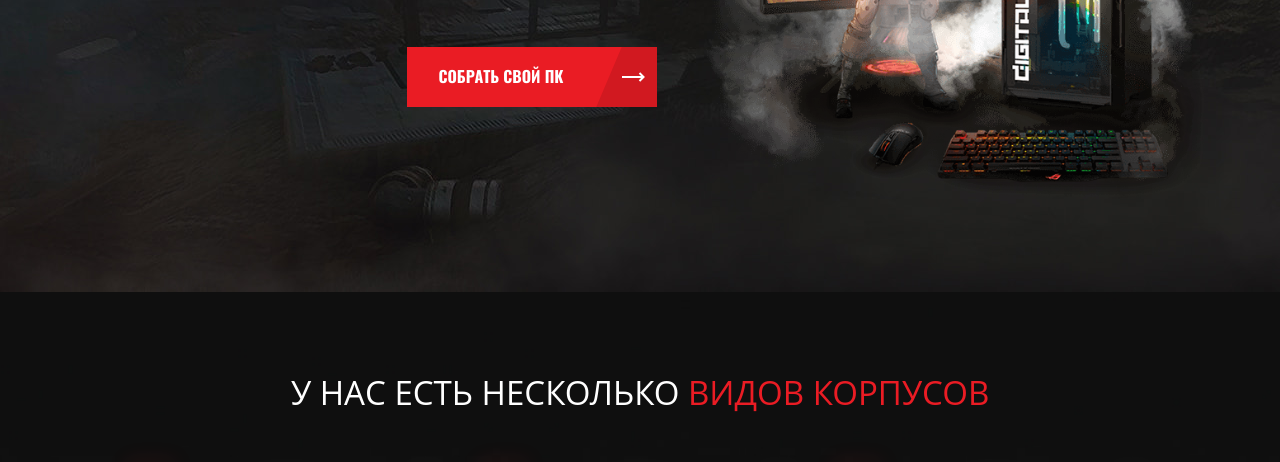
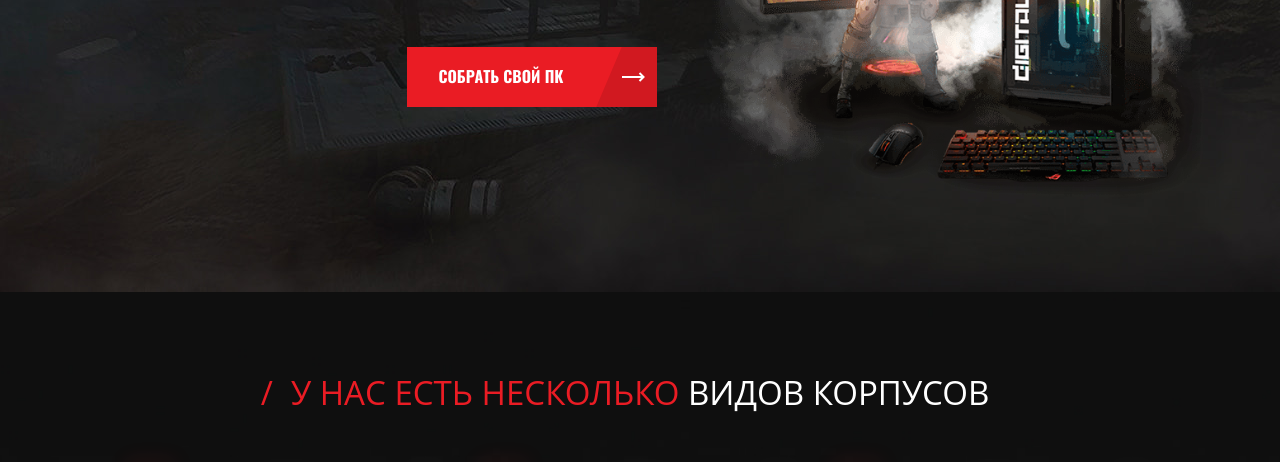
Before and after one commit to mazax1ct/dr-landing, a website: page src/index.html in a window 1280 px wide. Shown: the part 478-940 px from the top of the page. Drawn offline with nearby package versions, Linux system fonts and the light colour scheme; files that its build step writes are made by us from their sources; files whose address does not match are found by name; a web font is replaced by a local one.

Commit message:
remake titles

```diff
--- a/src/css/base/_typography.sass
+++ b/src/css/base/_typography.sass
@@ -62,14 +62,8 @@ img
 
   span
     &:first-child
-      color: #fff
-
-      //@media(min-width: 1200px)
-        border-top: 2px solid transparent
-        border-bottom: 2px solid currentColor
-
-    &:nth-child(2)
       color: $main_color
+      position: relative
 
       &::-moz-selection
         background: #fff
@@ -77,6 +71,27 @@ img
       &::selection
         background: #fff
 
+      &::before
+        content: '/'
+        left: -15px
+        pointer-events: none
+        position: absolute
+        top: 50%
+        transform: translateY(-50%)
+        user-select: none
+
+        @media(min-width: 1200px)
+          left: -30px
+
+    //&:nth-child(2)
+      color: $main_color
+
+      //&::-moz-selection
+        background: #fff
+
+      //&::selection
+        background: #fff
+
       //@media(min-width: 1200px)
         border-bottom: 2px solid transparent
         border-top: 2px solid currentColor
--- a/src/template/screen_9.html
+++ b/src/template/screen_9.html
@@ -1,6 +1,8 @@
 <div class="screen-9">
+  <div class="container">
+    <h2 class="title"><span>Разновидности</span> <span>цветовой гаммы</span></h2>
+  </div>
   <div class="screen-9__inner">
-    <h2 class="title"><span>Разновидности</span> <span>цветовой гаммы</span></h2>
     <div class="js-list-5 list-5">
       <div class="list-5__item">
         <a class="l5-item" href="images/content/screen_9/img_1.jpg" data-fancybox="images">
```
Also changed, not shown: build/css/style.css, build/index.html.
